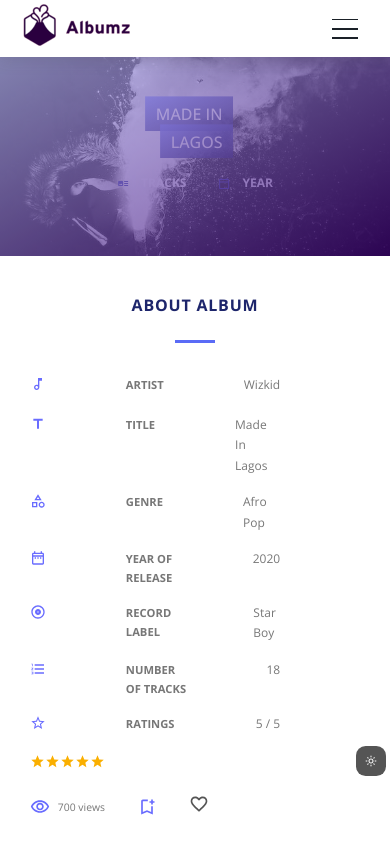
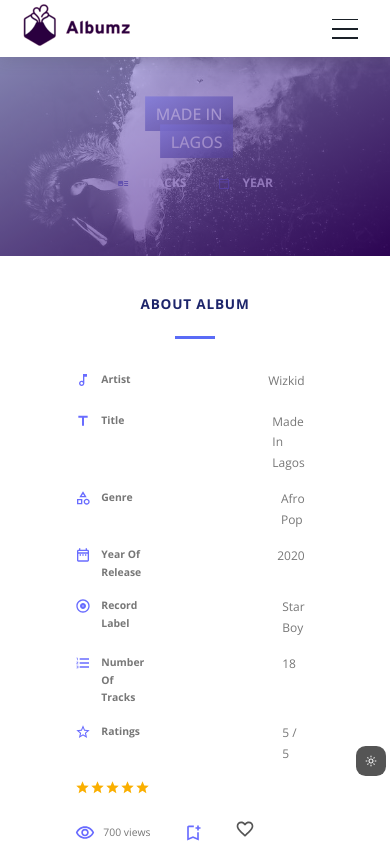
Before and after one commit to esteemayo/next-albumz-client, a Next.js app: page /albums/slug in a window 390 px wide. Shown: the top 844 px of the page. Built offline with nearby package versions, Linux system fonts and the light colour scheme.

Commit message:
wrote media query for different screen sizes

```diff
--- a/styles/AlbumDescription.module.scss
+++ b/styles/AlbumDescription.module.scss
@@ -1,13 +1,14 @@
 .description {
   position: relative;
   max-width: 105rem;
-  padding: 0 6rem;
+  padding: 0 3rem;
   margin: 0 auto;
   display: flex;
   align-items: flex-start;
+  gap: 4rem;
 
   @media only screen and (max-width: 64em) {
-    padding: 0 8rem;
+    padding: 0 6rem;
   }
 
   @media only screen and (max-width: 48em) {
@@ -27,11 +28,14 @@
       &__wrapper {
         display: flex;
         flex-direction: column;
+        width: 100%;
+        padding: 0 4rem;
       }
 
       &__details {
         display: flex;
         align-items: flex-start;
+        justify-content: space-between;
 
         .icon {
           fill: #696cff;
@@ -39,31 +43,39 @@
         }
 
         span {
+          flex: 0.1;
           margin-right: 1.25rem;
           color: #777;
-
-          @media only screen and (max-width: 48em) {
-            margin-right: 10rem;
-          }
         }
 
         span:nth-child(2) {
+          flex: 1.5;
           font-weight: 700;
           font-size: 1.4rem;
           text-transform: uppercase;
-          margin-right: 2rem;
 
           @media only screen and (max-width: 48em) {
-            margin-right: auto;
+            flex: 2;
+          }
+
+          @media only screen and (max-width: 32.5em) {
+            font-size: 1.3rem;
+            text-transform: capitalize;
+            margin-right: 7rem;
           }
         }
 
         span:nth-child(3) {
+          flex: 1;
           text-transform: capitalize;
           font-size: 1.5rem;
 
           @media only screen and (max-width: 48em) {
             margin-left: 10rem;
+            width: 100%;
+            display: flex;
+            justify-content: flex-start;
+            text-align: left;
           }
         }
 
@@ -137,6 +149,10 @@
       font-size: 2rem;
     }
 
+    @media only screen and (max-width: 32.5em) {
+      font-size: 1.7rem;
+    }
+
     &::after {
       display: inline-block;
       content: '';
```
